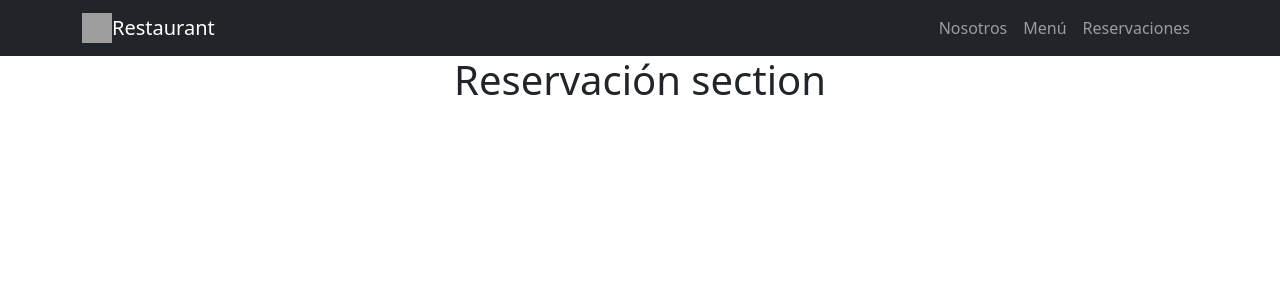
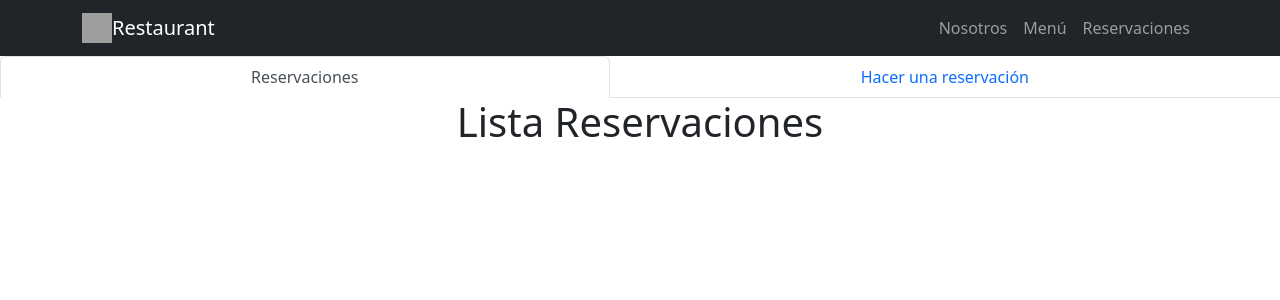
Before and after one commit to YeisonKirax/udd-c2-proyecto-4, a React (Create React App) app: page /reservations in a window 1280 px wide. Shown: the top 300 px of the page. Built offline with nearby package versions, Linux system fonts and the light colour scheme; grey boxes are pictures that could not be loaded; the HTML template or start-up script is replaced by a standard one.

Commit message:
actualizado componente de reservaciones

```diff
--- /dev/null
+++ b/src/components/Reservacion/FormularioReserva/FormularioReserva.js
@@ -0,0 +1,7 @@
+import './formulario-reserva.css'
+
+export default function FormularioReserva() {
+  return (
+    <h1>Formulario Reservacion</h1>
+  )
+}
--- /dev/null
+++ b/src/components/Reservacion/ListaReservas/ListaReservas.js
@@ -0,0 +1,7 @@
+import './lista-reservas.css'
+
+export default function ListaReservas() {
+  return (
+    <h1>Lista Reservaciones</h1>
+  )
+}
--- a/src/components/Reservacion/Reservacion.js
+++ b/src/components/Reservacion/Reservacion.js
@@ -1,5 +1,17 @@
+import { Tab, Tabs } from 'react-bootstrap'
+import FormularioReserva from './FormularioReserva/FormularioReserva'
+import ListaReservas from './ListaReservas/ListaReservas'
 import "./reservacion.css"
 
 export default function Reservacion() {
-  return ( <h1> Reservación section</h1> )
+  return (
+    <Tabs defaultActiveKey={ "reservaciones" } fill>
+      <Tab title={ "Reservaciones" } eventKey={ "reservaciones" } mountOnEnter={ true } unmountOnExit={ true }>
+        <ListaReservas></ListaReservas>
+      </Tab>
+      <Tab title={ "Hacer una reservación" } eventKey={ "reservacion" }>
+        <FormularioReserva></FormularioReserva>
+      </Tab>
+    </Tabs>
+  )
 }
```
Also changed, not shown: src/components/Reservacion/FormularioReserva/formulario-reserva.css (added), src/components/Reservacion/ListaReservas/lista-reservas.css (added).
